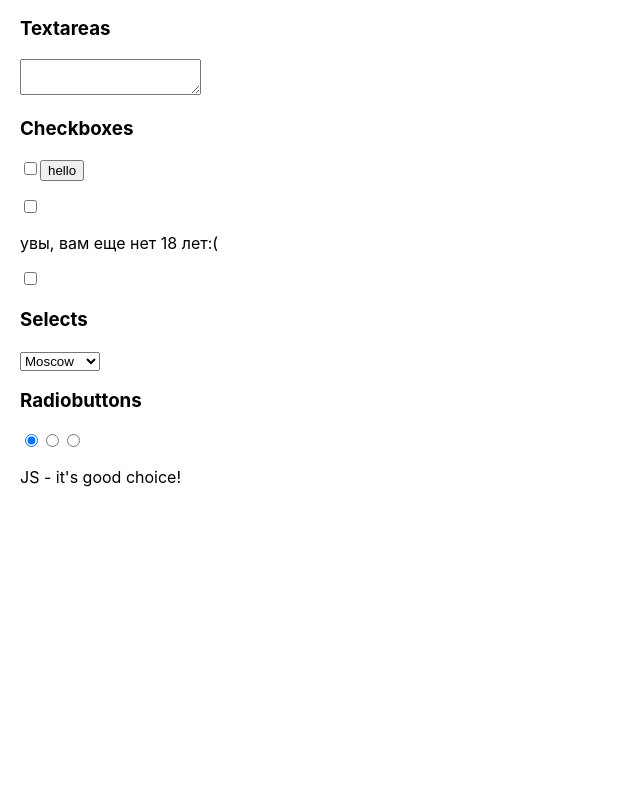
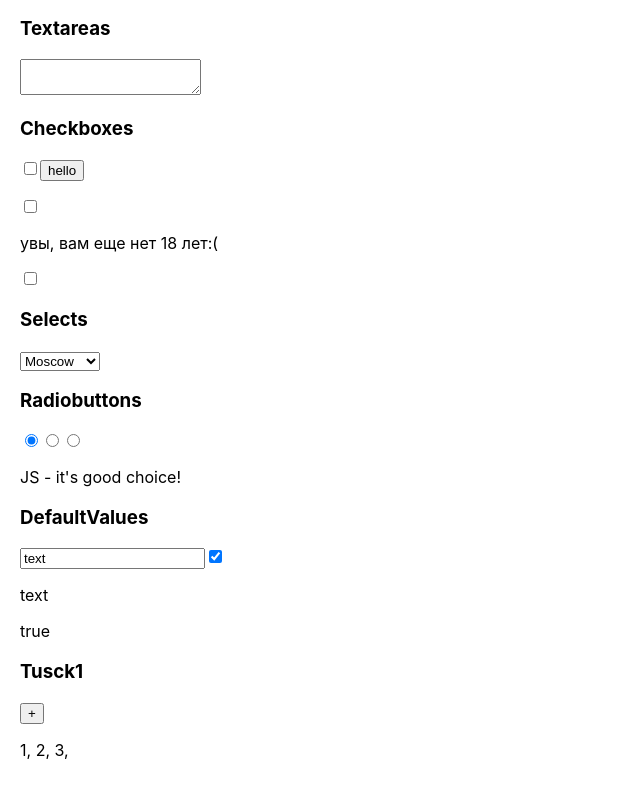
Before and after one commit to Dimcter1985/react, a React (Create React App) app: page / in a window 1280 px wide. Shown: the part 1212-2008 px from the top of the page, without its empty margins (0-640 px from the left). Before the commit the page ends 1735 px from the top, so only its background shows below. Built offline with nearby package versions, Linux system fonts and the light colour scheme.

Commit message:
added tusck1

```diff
--- a/src/App.js
+++ b/src/App.js
@@ -10,6 +10,8 @@ import Textareas from './components/Textareas'
 import Checkboxes from './components/Checkboxes'
 import Selects from './components/Selects'
 import Radiobuttons from './components/Radiobuttons'
+import DefaultValues from './components/DefaultValues'
+import Tusck1 from './components/Tusck1'
 
 function App() {
 
@@ -26,6 +28,8 @@ function App() {
       <Checkboxes />
       <Selects />
       <Radiobuttons />
+      <DefaultValues />
+      <Tusck1 />
     </>
   );
 
--- /dev/null
+++ b/src/components/DefaultValues.jsx
@@ -0,0 +1,18 @@
+import { useState } from "react";
+
+const DefaultValues = () => {
+  const [value, setValue] = useState('text')
+  const [checked, setChecked] = useState(true);
+
+  return (
+    <div>
+      <h3>DefaultValues</h3>
+      <input type="text" defaultValue={value} onChange={ev => setValue(ev.target.value)} />
+      <input type="checkbox" defaultChecked={checked} onChange={ () => setChecked(!checked)}/>
+      <p>{value}</p>
+      <p>{checked === true ? 'true' : 'false'}</p>
+    </div>
+  );
+}
+
+export default DefaultValues;
--- /dev/null
+++ b/src/components/Tusck1.jsx
@@ -0,0 +1,18 @@
+import { useState } from "react";
+
+const Tusck1 = () => {
+  const [notes, setNotes] = useState([1, 2, 3]);
+  const add = () => notes[notes.length - 1] + 1;
+
+  return (
+    <div>
+      <h3>Tusck1</h3>
+      <button onClick={() => setNotes([...notes, add()])}>
+        +
+      </button>
+      <p>{notes.map((el) => `${el}, `)}</p>
+    </div>
+  );
+};
+
+export default Tusck1;
```
